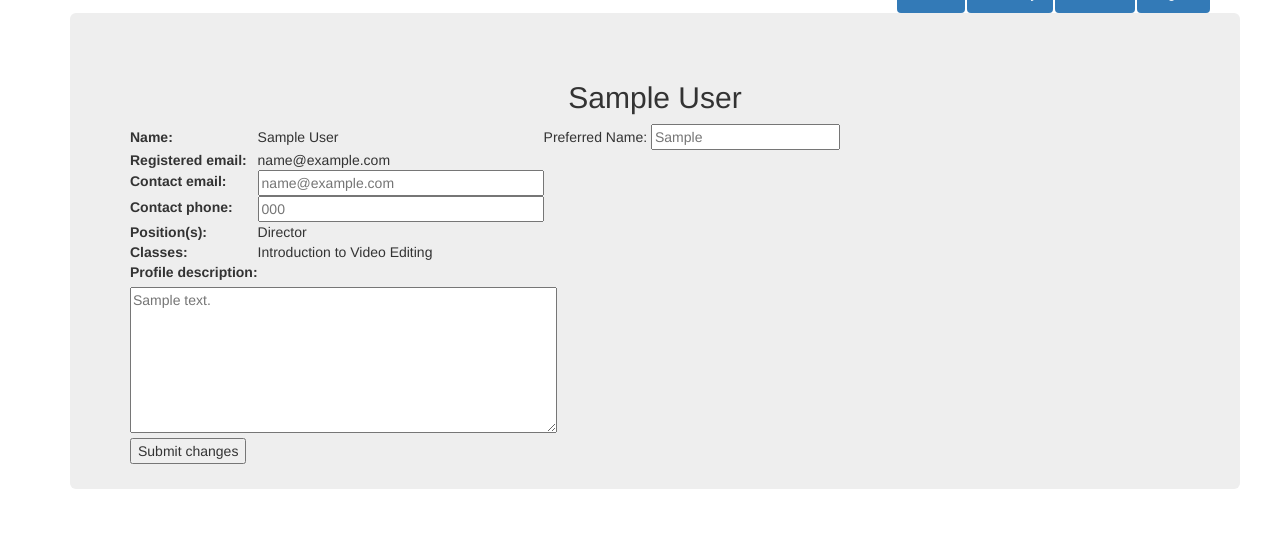
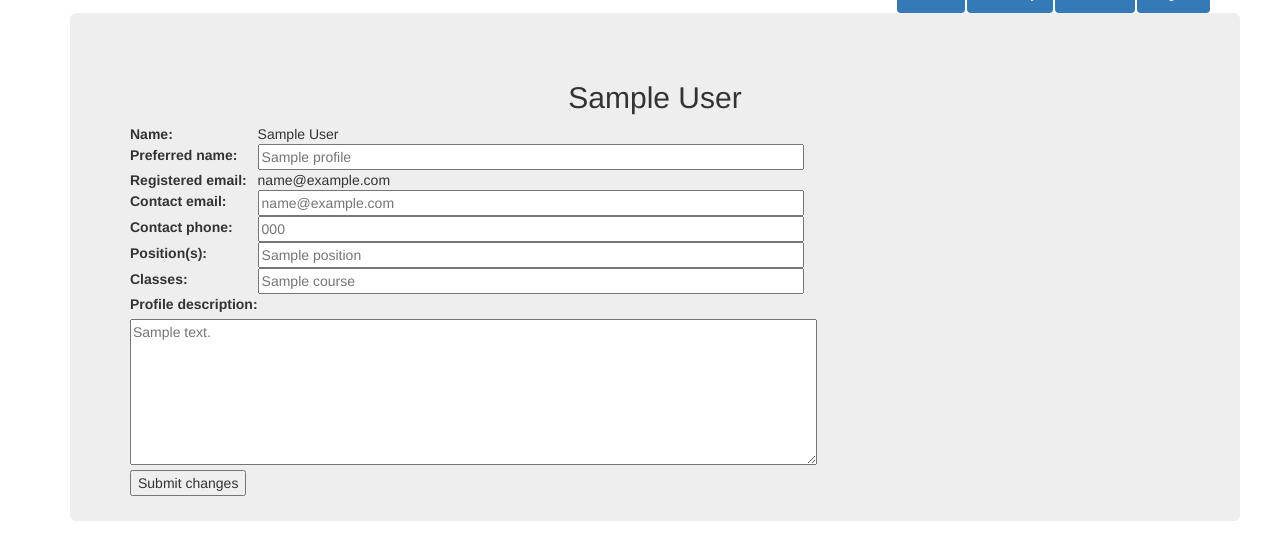
Before and after one commit to helenawu1998/pasadena-media, a Flask app: page /account in a window 1280 px wide. Shown: the part 47-607 px from the top of the page. Run offline with Flask 2, Linux system fonts and the light colour scheme; a user stored in the database is signed in; tables that the repository leaves empty hold one stand-in row (values such as "Sample post"); some libraries are stand-ins or nearby versions.

Commit message:
Add positions and courses to profile

```diff
--- a/app/modules/profile/helpers.py
+++ b/app/modules/profile/helpers.py
@@ -2,11 +2,33 @@ import flask
 
 from flask_wtf import FlaskForm
 from wtforms import StringField, SubmitField
-from wtforms.validators import Email
+# from wtforms.validators import Email
 from wtforms.widgets import TextArea
 
 class EditProfileForm(FlaskForm):
-    edit_contact_email = StringField('Contact email:', validators=[Email()])
+    edit_preferred_name = StringField('Preferred name:')
+    edit_contact_email = StringField('Contact email:')
     edit_phone = StringField('Contact phone:')
     edit_notes = StringField('Profile description:', widget=TextArea())
+    edit_positions = StringField('Position(s):')
+    edit_courses = StringField('Classes:')
     submit = SubmitField('Submit changes')
+
+def deserialize(lst_str):
+    if lst_str == "" or lst_str.strip() == "":
+        return []
+    lst = lst_str.split(",")
+    lst = [item.strip() for item in lst]
+    return lst
+
+def serialize_positions(lst):
+    if not lst:
+        return ""
+    lst = [item.position_name for item in lst]
+    return ", ".join(lst)
+
+def serialize_courses(lst):
+    if not lst:
+        return ""
+    lst = [item.course_name for item in lst]
+    return ", ".join(lst)
--- a/app/modules/profile/routes.py
+++ b/app/modules/profile/routes.py
@@ -1,7 +1,8 @@
 from flask import render_template, redirect, flash, url_for
 from flask import current_app as app
 from app.models import db, User, Profile, Course, Position, Production
-from app.modules.profile.helpers import EditProfileForm
+from app.modules.profile.helpers import EditProfileForm, \
+    serialize_positions, serialize_courses, deserialize
 from app.modules.profile import blueprint
 from flask_login import current_user
 
@@ -18,17 +19,36 @@ def show_account():
         return redirect(url_for('login.login'))
 
     profile = current_user.profile[0]
+    positions = profile.positions
+    courses = profile.courses
     form = EditProfileForm()
     if form.validate_on_submit():
+        if form.edit_preferred_name.data:
+            profile.preferred_name = form.edit_preferred_name.data
         if form.edit_contact_email.data:
             profile.contact_email = form.edit_contact_email.data
         if form.edit_phone.data:
             profile.phone = form.edit_phone.data
         if form.edit_notes:
             profile.notes = form.edit_notes.data
+
+        edit_positions = deserialize(form.edit_positions.data)
+        if edit_positions:
+            for position in positions:
+                db.session.delete(position)
+        for position in edit_positions:
+            db.session.add(Position(profile_id=profile.id, position_name=position))
+
+        edit_courses = deserialize(form.edit_courses.data)
+        if edit_courses:
+            for course in courses:
+                db.session.delete(course)
+        for course in edit_courses:
+            db.session.add(Course(profile_id=profile.id, course_name=course))
         db.session.commit()
         flash('Your profile has been updated. ')
         return redirect(url_for('index'))
     #TODO: Add error-handling
     return render_template("account.html", title="Edit Profile",
-        user=current_user, profile=profile, form=form)
+        user=current_user, profile=profile, positions=serialize_positions(positions),
+        courses=serialize_courses(courses), form=form)
--- a/app/modules/profile/templates/account.html
+++ b/app/modules/profile/templates/account.html
@@ -14,10 +14,16 @@
     		<tr>
     			<th>Name:</th>
     			<td>{{profile.first_name}} {{profile.last_name}}</td>
-                <td>Preferred Name: <input type="text" name="prefname"
-                    {% if profile.preferred_name %}
-                    placeholder={{profile.preferred_name}} {% endif %}></td>
     		</tr>
+            <tr>
+                <th>{{form.edit_preferred_name.label}}</th>
+                {% if profile.preferred_name %}
+                {% set preferred_name = profile.preferred_name %}
+                    <td>{{ form.edit_preferred_name(placeholder=preferred_name, size=64) }}</td>
+                {% else %}
+                    <td>{{ form.edit_preferred_name(size=64) }}</td>
+                {% endif %}
+            </tr>
             <tr>
                 <th>Registered email:</th>
                 <td>{{user.email}} </td>
@@ -26,7 +32,7 @@
     			<th>{{form.edit_contact_email.label}}</th>
                 {% if profile.contact_email %}
                 {% set contact_email = profile.contact_email %}
-                    <td>{{ form.edit_contact_email(placeholder=contact_email, size=32) }}</td>
+                    <td>{{ form.edit_contact_email(placeholder=contact_email, size=64) }}</td>
                 {% else %}
                     <td>{{ form.edit_contact_email(size=32) }}</td>
                 {% endif %}
@@ -35,25 +41,26 @@
                 <th>{{form.edit_phone.label}}</th>
                 {% if profile.phone %}
                 {% set phone = profile.phone %}
-                    <td>{{ form.edit_phone(placeholder=phone, size=32) }}</td>
+                    <td>{{ form.edit_phone(placeholder=phone, size=64) }}</td>
                 {% else %}
-                    <td>{{ form.edit_phone(size=32) }}</td>
+                    <td>{{ form.edit_phone(size=64) }}</td>
                 {% endif %}
     		</tr>
     		<tr>
-    			<!-- TO DO: MAKE EDITABLE -->
-    			<th>Position(s):</th>
-    			<td>Director </td>
+                <th>{{form.edit_positions.label}}</th>
+                {% if positions %}
+                    <td>{{ form.edit_positions(placeholder=positions, size=64) }}</td>
+                {% else %}
+                    <td>{{ form.edit_positions(size=64) }}</td>
+                {% endif %}
     		</tr>
     		<tr>
-    			<!-- TO DO: MAKE EDITABLE -->
-    			<th>Classes:</th>
-    			<td>
-    				<table>
-    					<tr><td>Introduction to Video Editing</td></tr>
-    				</table>
-
-    			</td>
+                <th>{{form.edit_courses.label}}</th>
+                {% if courses %}
+                    <td>{{ form.edit_courses(placeholder=courses, size=64) }}</td>
+                {% else %}
+                    <td>{{ form.edit_courses(size=64) }}</td>
+                {% endif %}
     		</tr>
             <tr>
                 <th>{{form.edit_notes.label}}</th>
@@ -61,9 +68,9 @@
     	</table>
             {% if profile.notes %}
             {% set note = profile.notes %}
-                <td>{{ form.edit_notes(placeholder=note, rows="7", cols="50") }}</td>
+                <td>{{ form.edit_notes(placeholder=note, rows="7", cols="82") }}</td>
             {% else %}
-                <td>{{ form.edit_notes(rows="7", cols="50") }}</td>
+                <td>{{ form.edit_notes(rows="7", cols="64") }}</td>
             {% endif %} <br>
             {{ form.submit() }}
     	</form>
```
